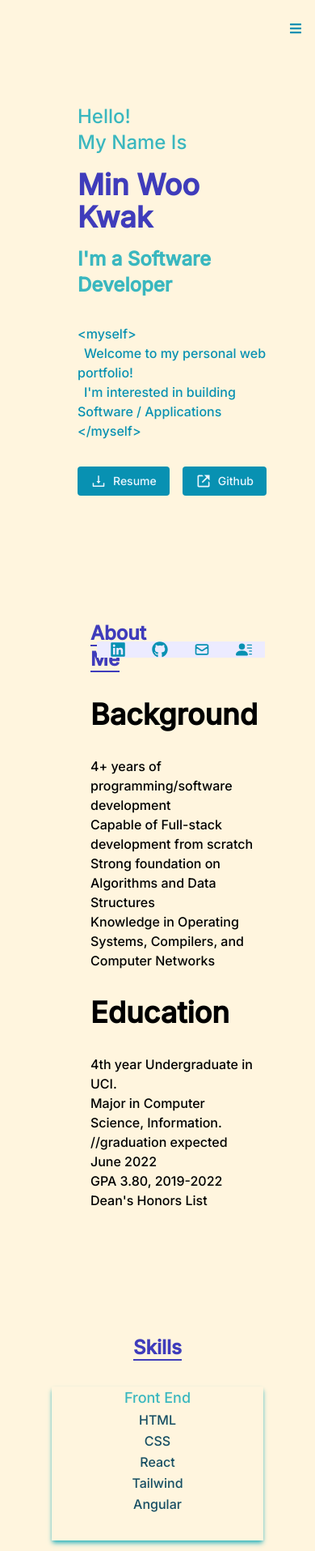
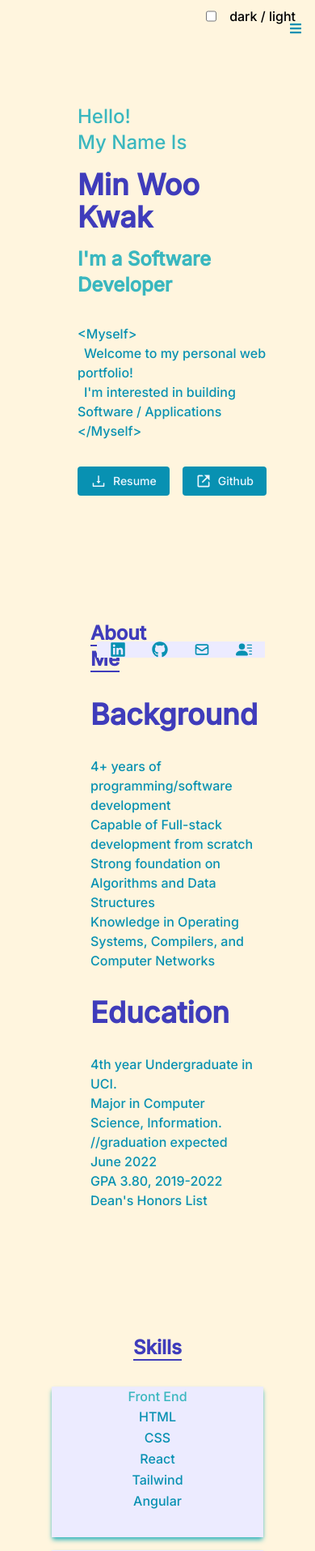
Before and after one commit to minwk79/react-portfolio-website, a React (Create React App) app: page / in a window 390 px wide. Shown: the top 1915 px of the page at 81% size. Built offline with nearby package versions, Linux system fonts and the light colour scheme.

Commit message:
started Dark Mode

```diff
--- a/src/components/About.jsx
+++ b/src/components/About.jsx
@@ -24,10 +24,10 @@ function About() {
         </div>
           <div className='max-w-[1000px] w-full grid sm:grid-cols-2 gap-8 md:gap-20 px-4'>
               <div className='sm:text-right text-4xl font-bold'>
-                <p className='hover:scale-110 duration-300'>Background</p>
+                <p className='hover:scale-110 duration-300 text-light-primary dark:text-dark-primary'>Background</p>
               </div>
               <div>
-                <p className='hover:scale-110 duration-300'>
+                <p className='hover:scale-110 duration-300 text-light-text dark:text-dark-text'>
                   4+ years of programming/software development<br />
                   Capable of Full-stack development from scratch<br />
                   Strong foundation on Algorithms and Data Structures<br />
@@ -35,10 +35,10 @@ function About() {
                 </p>
               </div>
               <div className='sm:text-right text-4xl font-bold'>
-                <p className='hover:scale-110 duration-300'>Education</p>
+                <p className='hover:scale-110 duration-300 text-light-primary dark:text-dark-primary'>Education</p>
               </div>
               <div>
-                <p className='hover:scale-110 duration-300'>
+                <p className='hover:scale-110 duration-300 text-light-text dark:text-dark-text'>
                   4th year Undergraduate in UCI. <br/>
                   Major in Computer Science, Information.<br />
                   //graduation expected June 2022<br />
--- a/src/components/App.jsx
+++ b/src/components/App.jsx
@@ -1,4 +1,4 @@
-import React from 'react';
+import React, {useState} from 'react';
 import Header from './Header';
 import About from './About';
 import Skills from './Skills';
@@ -7,12 +7,25 @@ import Contact from './Contact';
 import Footer from './Footer';
 import NavBar from './NavBar';
 import Social from './Social';
+import DarkMode from './DarkMode';
 
 function App() {
+
+  const [darkMode, setDarkMode] = useState(false);
+
+  const toggleDarkMode = (darkMode) => {
+    console.log("Toggled from the App!");
+    setDarkMode(!darkMode);
+  };
+
+
   return (
-    <div className=''>
+    <div className={!darkMode ? '' : 'dark'}>
       {/* TODO: Attach a toggle button for dark mode.  */}
       <div className='bg-light-bg dark:bg-dark-bg'>
+
+        {/* Since DarkMode is layed below Navbar, it cant be clicked. Maybe put it inside Navbar?? */}
+        <DarkMode darkMode={darkMode} toggleDarkMode={toggleDarkMode}/>
         <NavBar />
         <Social />
         <Header />
--- a/src/components/Contact.jsx
+++ b/src/components/Contact.jsx
@@ -12,7 +12,7 @@ function Contact() {
       <form method='POST' action='https://getform.io/f/23fde768-537b-4cae-9d35-3e996ac4f6dd' className='flex flex-col max-w-[600px] w-full'>
         <div className='pb-8'>
           <p className='headerText'>Contact Me</p>
-          <p className='secondaryText my-4'>Want to chat more?<br/> Just send me a message!</p>
+          <p className='text-light-text dark:text-dark-text my-4'>Want to chat more?<br/> Just send me a message!</p>
         </div>
         <input className='my-4 p-2' type='text' placeholder='Your Name' name='name' required/>
         <input className='my-4 p-2' type='email' placeholder='Your Email' name='email' required/>
--- /dev/null
+++ b/src/components/DarkMode.jsx
@@ -0,0 +1,20 @@
+
+const DarkMode = ({darkMode, toggleDarkMode}) => {
+
+
+  return (
+    <div className='pointer-events-none'>
+      <div className='flex justify-center fixed m-2 right-4' onClick={() => {
+        toggleDarkMode(darkMode);
+      }} >
+        <input className='mr-4'
+          type='checkbox' role='switch'/>
+
+        <label className='inline-block'>dark / light</label>
+      </div>
+
+    </div>
+  )
+}
+
+export default DarkMode
--- a/src/components/Footer.jsx
+++ b/src/components/Footer.jsx
@@ -5,7 +5,7 @@ import {SiTailwindcss, SiJavascript} from 'react-icons/si';
 import {FaReact} from 'react-icons/fa';
 
 
-export default function Footer() {
+function Footer() {
 
   const [text, setText] = useState('');
   const [rating, setRating] = useState(10);
@@ -28,16 +28,18 @@ export default function Footer() {
 
 
   return (
-    <div className='w-full h-[20px] px-20 py-20 flex flex-col sm:flex-row items-center justify-center bg-background md:justify-between'>
+    <div className='w-full h-[20px] px-20 py-20 flex flex-col sm:flex-row items-center justify-center bg-light-bg dark:bg-dark-bg md:justify-between'>
       <div className='mr-12 block'>
-        <span className='text-xs sm:text-sm sm:text-center text-primary'>© 2022 Min Woo Kwak. All Rights Reserved.</span>
+        <span className='text-xs sm:text-sm sm:text-center text-light-primary dark:text-dark-primary'>© 2022 Min Woo Kwak. All Rights Reserved.</span>
       </div>
         <div className='flex justify-center gap-4 items-center'>
-          <div className='text-xs sm:text-sm text-secondary'>This portfolio is made by</div>
-          <FaReact className='hover:text-secondary'/>
-          <SiJavascript className='hover:text-secondary'/>
-          <SiTailwindcss className='hover:text-secondary'/>
+          <div className='text-xs sm:text-sm text-light-secondary dark:text-dark-secondary'>This portfolio is made by</div>
+          <FaReact className='text-light-text hover:text-light-secondary dark:text-dark-text dark:hover:text-dark-secondary'/>
+          <SiJavascript className='text-light-text hover:text-light-secondary dark:text-dark-text dark:hover:text-dark-secondary'/>
+          <SiTailwindcss className='text-light-text hover:text-light-secondary dark:text-dark-text dark:hover:text-dark-secondary'/>
         </div>
     </div>
   )
 }
+
+export default Footer
--- a/src/components/Header.jsx
+++ b/src/components/Header.jsx
@@ -17,10 +17,10 @@ export default function Header() {
         <h1 className='text-light-primary dark:text-dark-primary text-4xl md:text-6xl font-bold'>Min Woo Kwak</h1>
         <h2 className='text-light-secondary dark:text-dark-text text-2xl md:text-4xl font-bold'>I'm a Software Developer</h2>
         <p className='text-light-text dark:text-dark-text py-4 max-w-[700px]'>
-          &lt;myself&gt; <br />
+          &lt;Myself&gt; <br />
           &ensp;Welcome to my personal web portfolio! <br />
           &ensp;I'm interested in building Software / Applications<br />
-          &lt;/myself&gt; <br />
+          &lt;/Myself&gt; <br />
         </p>
         <div className='flex justify-center'>
           <a className="primaryBtn gap-2"
--- a/src/components/NavBar.jsx
+++ b/src/components/NavBar.jsx
@@ -53,7 +53,7 @@ const NavBar = () => {
       </div>
 
       {/* Mobile Menu */}
-      <ul className={!nav ? 'hidden' : 'absolute top-0 left-0 w-full h-screen bg-light-component flex flex-col justify-center items-center'}>
+      <ul className={!nav ? 'hidden' : 'absolute opacity-90 top-0 left-0 w-full h-screen text-light-text dark:text-dark-text bg-light-component dark:bg-dark-component flex flex-col justify-center items-center'}>
         <li className='py-6 text-4xl'>
           <Link to="home" smooth={true} duration={500} onClick={handleClick}>
             Home
--- a/src/components/Project.jsx
+++ b/src/components/Project.jsx
@@ -16,7 +16,7 @@ const tools4 = ["React", "Firebase", "Google OAuth"];
 export default function Project() {
 
   return (
-    <div name='projects' className='container max-w-[1000px] flex flex-col justify-center w-full h-full' >
+    <div name='projects' className='container max-w-[1000px] flex flex-col justify-center w-full h-full ' >
         <div className='text-center pb-8'>
             <p className='headerText'>Projects</p>
         </div>
--- a/src/components/ProjectCard.jsx
+++ b/src/components/ProjectCard.jsx
@@ -7,13 +7,13 @@ function ProjectCard({name, tools, description, src, git='', website=''}) {  //
     const renderedTools = tools.map((tool) => {
         return (
         <div key={tool} className='inline'>
-            <span className='inline-block bg-secondary rounded-full px-3 py-1 text-sm font-semibold text-silver mr-2 mb-2'>{tool}</span>
+            <span className='inline-block bg-light-secondary dark:bg-dark-secondary rounded-full px-3 py-1 text-sm font-semibold text-dark-text mr-2 mb-2'>{tool}</span>
         </div>
         )
     })
 
     return (
-        <div className='rounded overflow-hidden shadow-md shadow-secondary'>
+        <div className='rounded overflow-hidden bg-light-component dark:bg-dark-component shadow-md shadow-light-secondary dark:shadow-dark-secondary'>
             {/* <div className='group container'>
                 <div className=' opacity-1 group-hover:opacity-30 duration-300'>
                     <img className='w-full' src={src} alt='project'/>
@@ -24,7 +24,7 @@ function ProjectCard({name, tools, description, src, git='', website=''}) {  //
                 </div> */}
 
             <div className='group container relative'>
-                <img className='w-full opacity-1 group-hover:opacity-30 duration-300' src={src} alt='project'/>
+                <img className='w-full opacity-1 group-hover:opacity-30 duration-300 mt-4' src={src} alt='project'/>
                 <div className='absolute top-16 left-0 right-0 mx-auto'>
                     <button className='primaryBtn mx-2 opacity-0 group-hover:opacity-100 mb-8 duration-300 relative top-5' disabled={git === '' ? true : false}>Git</button>
                     <button className='primaryBtn mx-2 opacity-0 group-hover:opacity-100 mb-8 duration-300 relative top-5' disabled={website === '' ? true : false}>Website</button>
@@ -32,8 +32,8 @@ function ProjectCard({name, tools, description, src, git='', website=''}) {  //
 
             </div>
             <div className='px-6 py-4'>
-                <div className='text-primary font-bold text-xl mb-2'>{name}</div>
-                <p className='text-secondary text-base'>
+                <div className='text-light-primary dark:text-dark-primary font-bold text-xl mb-2'>{name}</div>
+                <p className='text-light-secondary dark:text-dark-secondary text-base'>
                 {description}
                 </p>
             </div>
--- a/src/components/SkillCard.jsx
+++ b/src/components/SkillCard.jsx
@@ -10,8 +10,8 @@ function SkillCard({area, skills}) {
 
 
   return (
-    <div className='shadow-md shadow-secondary hover:scale-110 duration-300'>
-      <h2 className='secondaryText'>{area}</h2>
+    <div className='bg-light-component dark:bg-dark-component shadow-md shadow-light-secondary dark:shadow-dark-secondary hover:scale-110 duration-300'>
+      <h2 className='text-light-secondary dark:text-dark-secondary'>{area}</h2>
       <div className='description'>
         {renderedSkills}
       </div>
--- a/src/index.css
+++ b/src/index.css
@@ -19,7 +19,7 @@
 }
 
 .headerText {
-  @apply text-primary border-b-2 border-primary font-bold text-2xl md:text-4xl inline;
+  @apply text-light-primary dark:text-dark-primary border-b-2 border-light-primary dark:border-dark-primary font-bold text-2xl md:text-4xl inline;
 }
 
 .primaryBtn {
@@ -38,12 +38,8 @@
   @apply sm:text-4xl text-3xl mb-4 font-medium text-primary;
 }
 
-.secondaryText {
-  @apply text-lg text-secondary;
-}
-
 .description {
-  @apply mb-8 leading-relaxed text-tahiti-900;
+  @apply mb-8 leading-relaxed text-light-text dark:text-dark-text;
 }
 
 .content-div {
```
